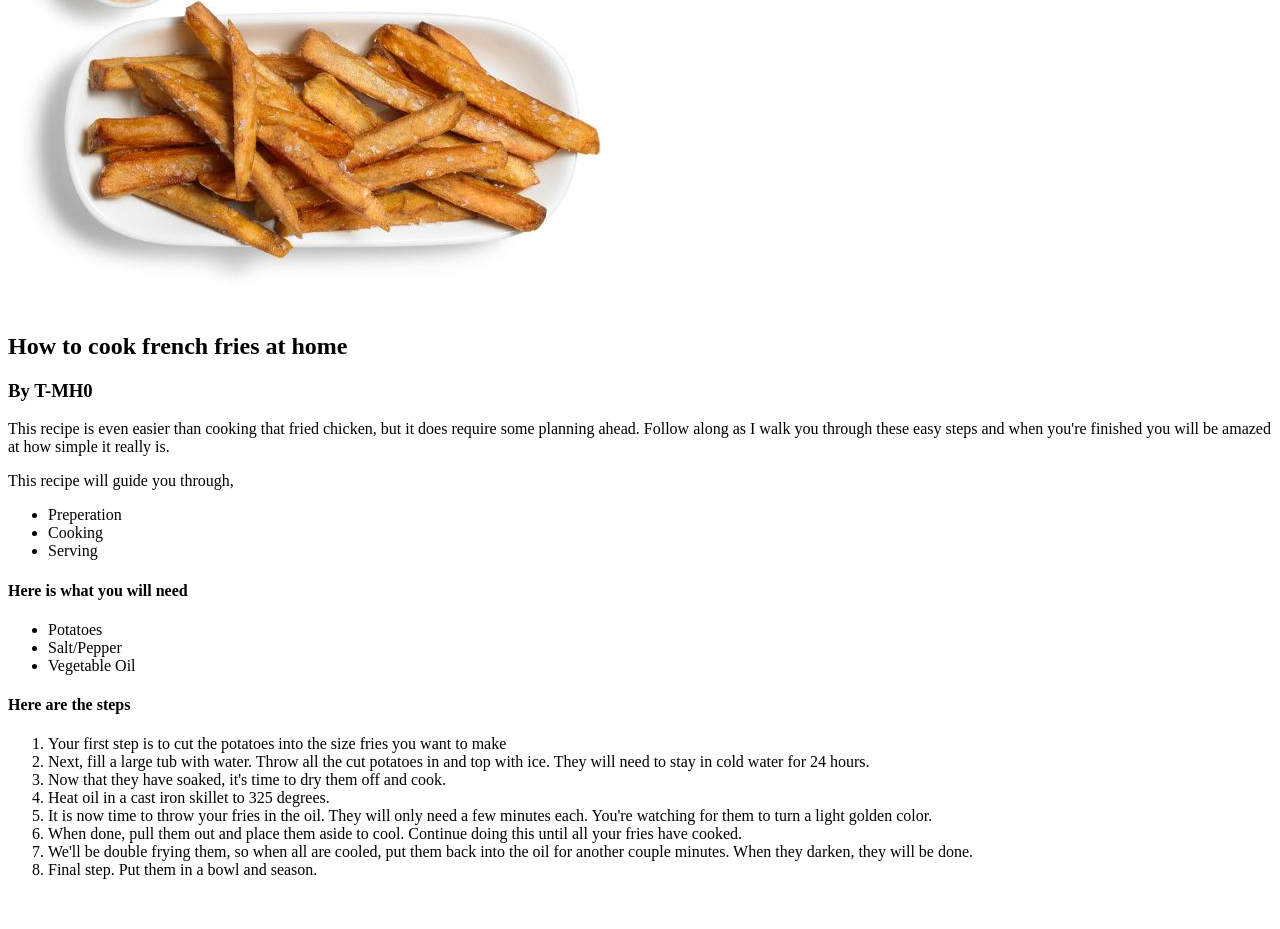
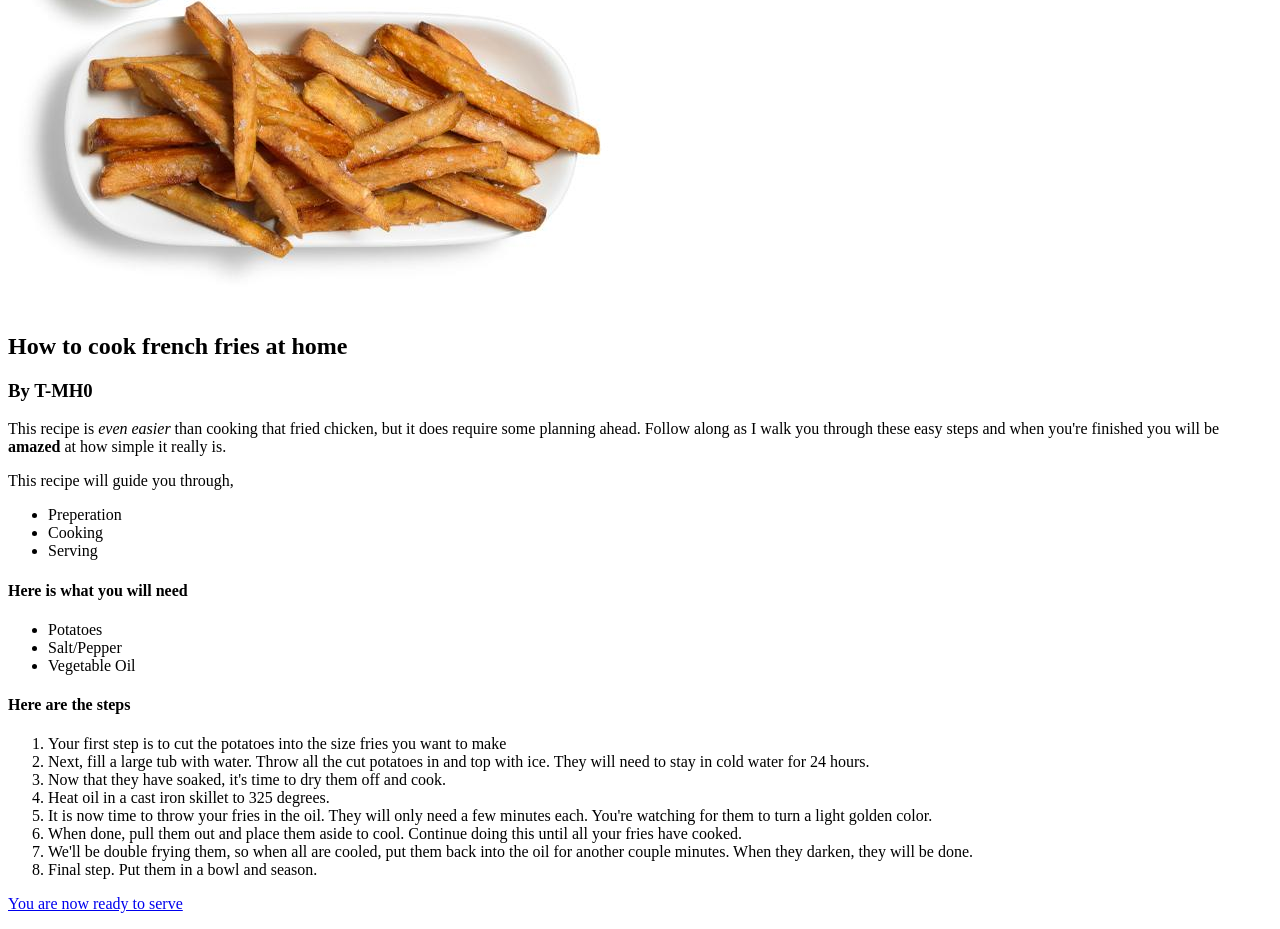
Before and after one commit to T-MH0/odin-recipes, a plain HTML site: page recipes/fries.html in a window 1280 px wide. Shown: the part 233-1162 px from the top of the page. Before the commit the page ends 1128 px from the top, so only its background shows below. Drawn offline with Linux system fonts and the light colour scheme.

Commit message:
recipes/friedchicken.html

```diff
--- a/recipes/fries.html
+++ b/recipes/fries.html
@@ -13,8 +13,8 @@
         <h2>How to cook french fries at home</h2>
         <h3>By T-MH0</h3>
 
-        <p>This recipe is even easier than cooking that fried chicken, but it does require some planning ahead.
-        Follow along as I walk you through these easy steps and when you're finished you will be amazed at how
+        <p>This recipe is <em>even easier</em> than cooking that fried chicken, but it does require some planning ahead.
+        Follow along as I walk you through these easy steps and when you're finished you will be <strong>amazed</strong> at how
         simple it really is.</p>
         <p>This recipe will guide you through,</p>
         <ul>
@@ -44,8 +44,9 @@
             <li>We'll be double frying them, so when all are cooled, put them back into the oil for another
             couple minutes. When they darken, they will be done. </li>
             <li>Final step. Put them in a bowl and season.</li>
+        </ol>
 
-        </ol>
+        <p><a href="serving.html" target="_blank" rel="noreferrer noopener">You are now ready to serve</a></p>
 
     </body>
 </html>
```
